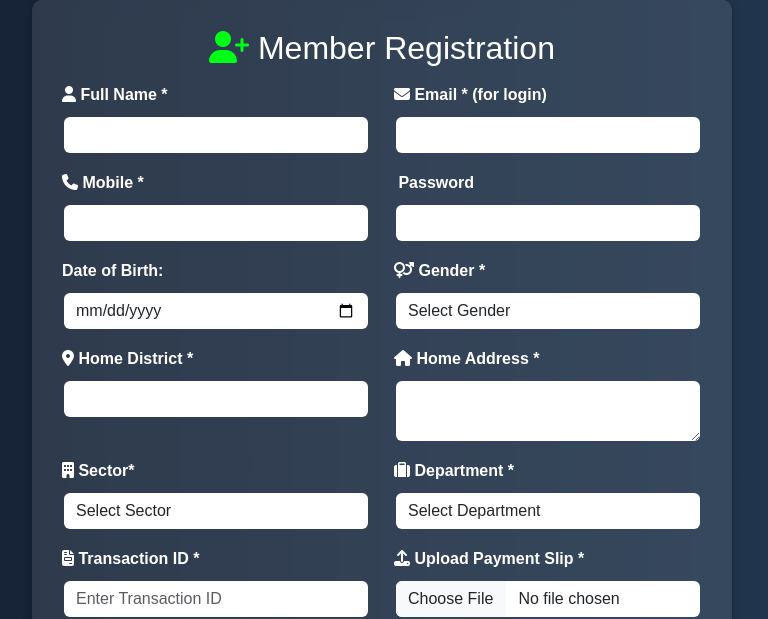
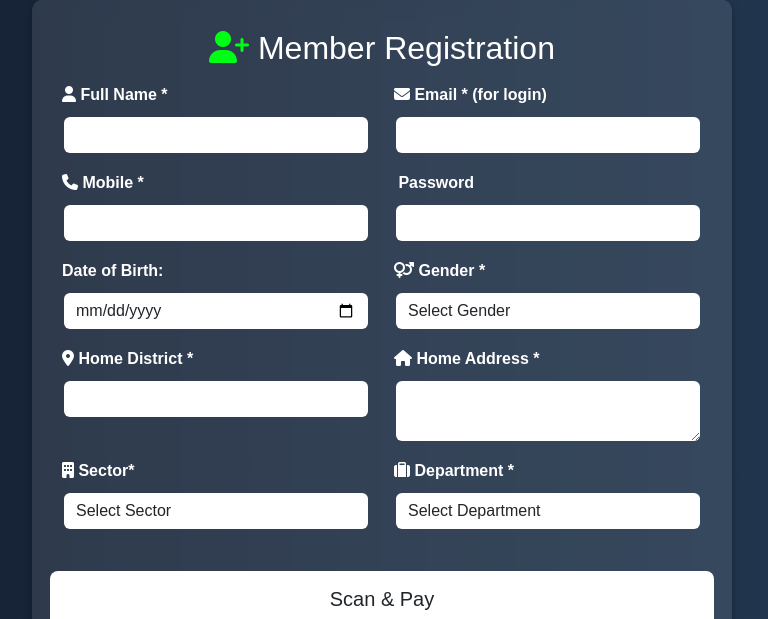
Before and after one commit to Mona26-taxado/margdaata, a Django app: template donations/templates/donation/register.html in a window 1280 px wide. Shown: the part 31-650 px from the top of the page, without its empty margins (258-1026 px from the left). Run offline with Django 3.2, Linux system fonts and the light colour scheme; the template is opened without the code that fills it, so the values that code supplies are empty.

Commit message:
initial changes in Pay now Button

```diff
--- a/donations/models.py
+++ b/donations/models.py
@@ -67,10 +67,6 @@ class Customer(models.Model):
     home_address = models.TextField()
     home_district = models.CharField(max_length=100)
     disease = models.CharField(max_length=100, blank=True, null=True)
-    transaction_id = models.CharField(max_length=100, blank=True, null=True)
-
-    # ✅ Payment Slip Upload
-    payment_slip = models.FileField(upload_to='payment_slips/', blank=False, null=False)
 
     # ✅ Fix Password Storage (Use Hashed Passwords)
     password = models.CharField(max_length=255, blank=True, null=True)
--- a/donations/templates/donation/register.html
+++ b/donations/templates/donation/register.html
@@ -183,22 +183,14 @@
 </div>
 
   <div class="row mt-3">
-  <div class="col-md-6">
-    <label class="form-label"><i class="fa fa-file-invoice"></i> Transaction ID *</label>
-    <input type="text" name="transaction_id" class="form-control" placeholder="Enter Transaction ID" required>
-</div>
-<div class="col-md-6">
-    <label class="form-label"><i class="fa fa-upload"></i> Upload Payment Slip *</label>
-<input type="file" name="payment_slip" class="form-control required">
-<div class="text-danger"></div>
-</div>
+
 <!-- Move QR section here, above transaction fields -->
 <div class="text-center mt-4 p-3" style="background: #ffffff; border-radius: 8px;">
     <h5 class="text-dark font-weight-bold">Scan & Pay</h5>
     <div>
         <img src="{% url 'upi_qr' %}" alt="Pay ₹50 to Margdata Trust UPI" style="max-width: 200px;" />
     </div>
-    <a href="upi://pay?pa=margdatatrust@sbi&pn=Margdata%20Trust&am=50&cu=INR" class="btn btn-success mt-3" style="font-weight:bold;font-size:1.1rem;">
+    <a href="https://rzp.io/rzp/00PGsvx" class="btn btn-success mt-3" style="font-weight:bold;font-size:1.1rem;">
         <i class="fa fa-mobile-alt"></i> Pay Now
     </a>
     <p class="text-dark mt-2"><strong>UPI ID: margdatatrust@sbi</strong></p>
```
Also changed, not shown: donations/forms.py (+3 -8 lines), donations/views.py (+0 -7 lines), donations/migrations/0007_remove_customer_payment_slip_and_more.py (added).
